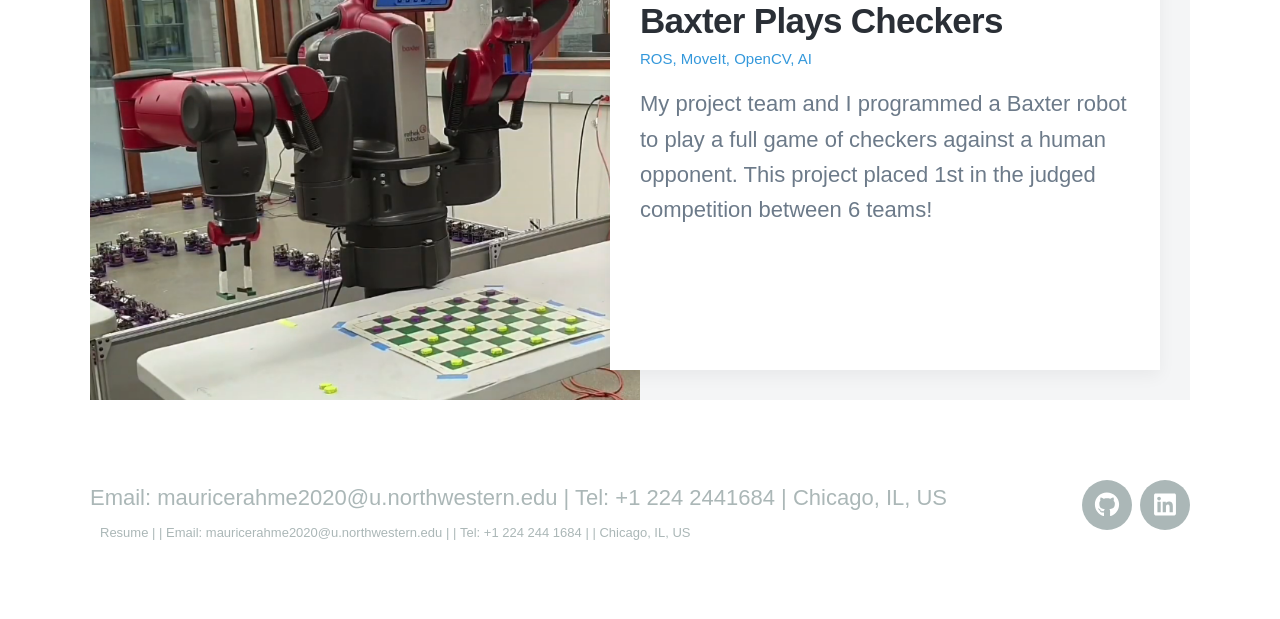
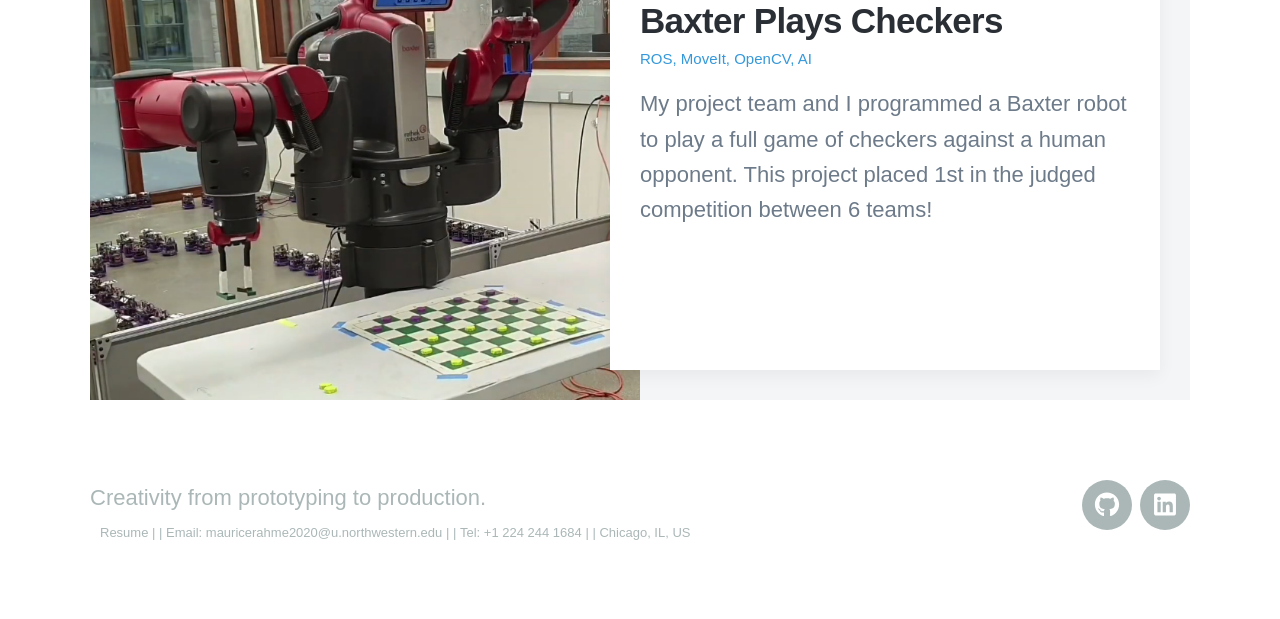
Before and after one commit to saarah-g/saarah-g.github.io, a Jekyll site: the page built from index.html, in a window 1280 px wide. Shown: the part 702-1321 px from the top of the page. Built offline with Jekyll 4.4.1, drawn with Linux system fonts in a browser that asks for light colours; nearby versions of some CDN libraries; some web fonts are replaced.

Commit message:
changed footer again

```diff
--- a/_data/settings.yml
+++ b/_data/settings.yml
@@ -18,7 +18,7 @@
       url: '/contact'
 
 footer_settings:
-  footer_tagline: 'Email: mauricerahme2020@u.northwestern.edu | Tel: +1 224 2441684 | Chicago, IL, US'
+  footer_tagline: 'Creativity from prototyping to production.'
 
 hero_settings:
   overlay_opacity: 0.8
```
